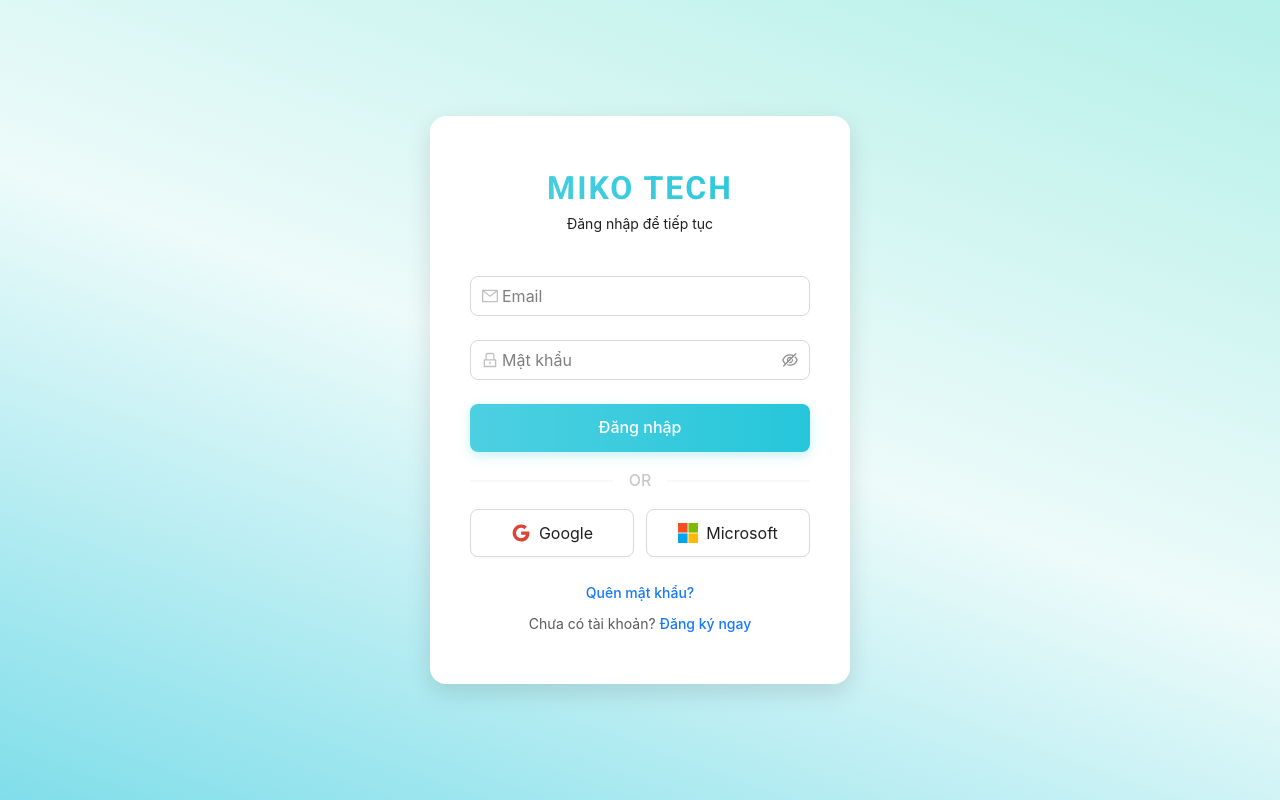
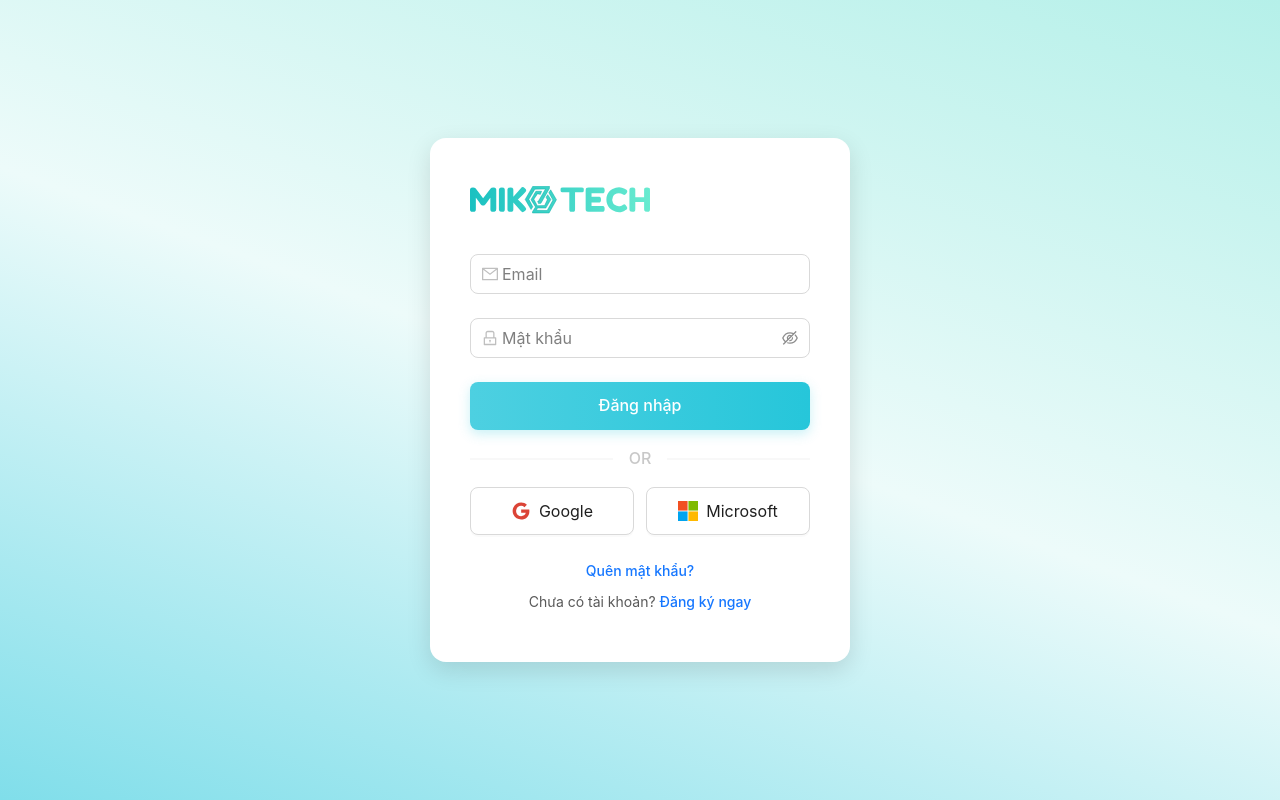
Before and after one commit to tinhbui008/miko-n8n, a Next.js app: page /login in a window 1280 px wide. Built offline with nearby package versions, Linux system fonts and the light colour scheme.

Commit message:
commit dashboard

```diff
--- a/src/app/(auth)/login/page.js
+++ b/src/app/(auth)/login/page.js
@@ -9,6 +9,7 @@
     GoogleOutlined
 } from '@ant-design/icons';
 import styles from './LoginPage.module.css';
+import MikoLogo from '@/components/ui/logo';
 
 const { Text, Link } = Typography;
 
@@ -62,12 +63,7 @@
             <div className={styles.loginBox}>
                 {/* Logo */}
                 <div className={styles.logoContainer}>
-          <h1 className={styles.logo}>
-            MIKO TECH
-          </h1>
-          <Text className={styles.subtitle}>
-            Đăng nhập để tiếp tục
-          </Text>
+                    <MikoLogo  />
                 </div>
 
                 {/* Login Form */}
@@ -149,10 +145,10 @@
                         className={styles.socialButton}
                     >
                         <svg width="20" height="20" viewBox="0 0 23 23" fill="none">
-              <rect width="11" height="11" fill="#F25022"/>
-              <rect x="12" width="11" height="11" fill="#7FBA00"/>
-              <rect y="12" width="11" height="11" fill="#00A4EF"/>
-              <rect x="12" y="12" width="11" height="11" fill="#FFB900"/>
+                            <rect width="11" height="11" fill="#F25022" />
+                            <rect x="12" width="11" height="11" fill="#7FBA00" />
+                            <rect y="12" width="11" height="11" fill="#00A4EF" />
+                            <rect x="12" y="12" width="11" height="11" fill="#FFB900" />
                         </svg>
                         <span>Microsoft</span>
                     </Button>
```
Lines whose indentation alone changed are shown as unchanged.
